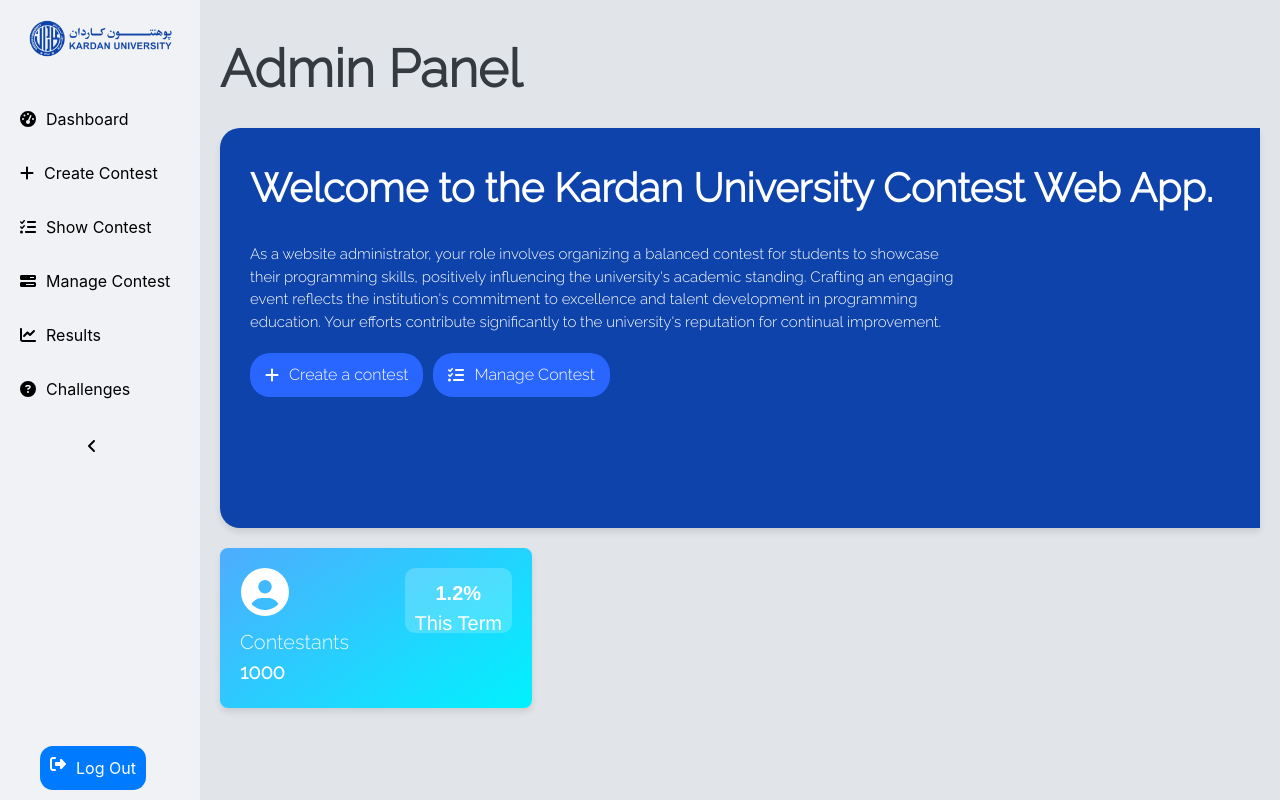
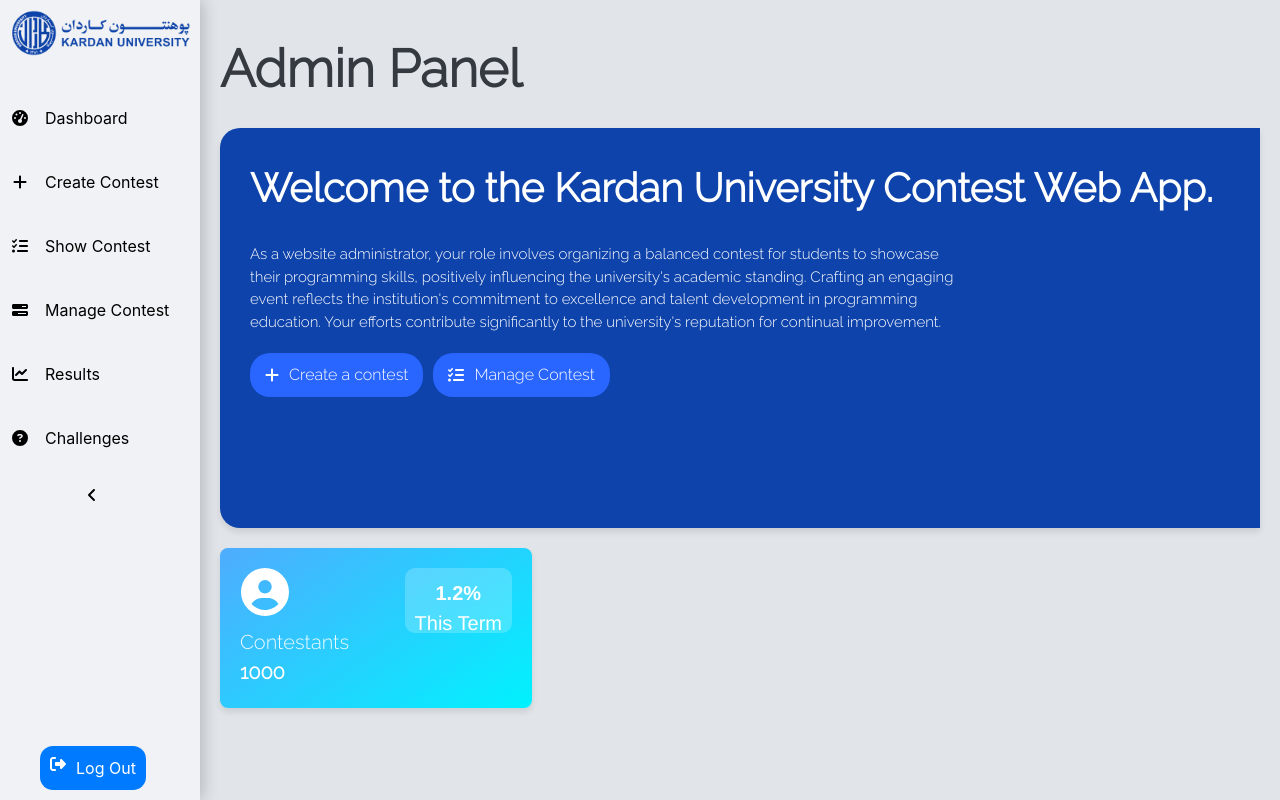
Before and after one commit to Masoom-Wahid/KardanLeetCode, a React (Create React App) app: page /admin in a window 1280 px wide. Built offline with nearby package versions, Linux system fonts and the light colour scheme; a web font is replaced by a local one.

Commit message:
modified sidebar

```diff
--- a/src/components/ChallengeSolve/Organisms/EditorPage.jsx
+++ b/src/components/ChallengeSolve/Organisms/EditorPage.jsx
@@ -108,21 +108,34 @@
 
 
       // For Manual We Return The data and we dont care about status
-        if(type==="manual"){
-          return{
-           "error":data["detail"]["output"] === undefined ? true : false,
-            "output":data["detail"]["output"] === undefined ? data["detail"]["error"] : data["detail"]["output"]
-        }
-      }
-        else if(response.status === 200){
-            // Else We Create a Model and run The confetti
-            let amount_solved = data["detail"]["amount_solved"] ? data["detail"]["amount_solved"] : total
-            setTestCaseData(createModalTestCaseResult(total,amount_solved,data,type))
-            if(type==="submit"){setRunConfetti(true)}
-          }else if(response.status === 406){
+        if (type === "manual") {
+          return {
+            error: data["detail"]["output"] === undefined ? true : false,
+            output:
+              data["detail"]["output"] === undefined
+                ? data["detail"]["error"]
+                : data["detail"]["output"],
+          };
+        } else if (response.status == 200) {
+          // Else We Create a Model and run The confetti
+          let amount_solved = data["detail"]["amount_solved"]
+            ? data["detail"]["amount_solved"]
+            : total;
+          setTestCaseData(
+            createModalTestCaseResult(total, amount_solved, data, type)
+          );
+          if (type === "submit") {
+            setRunConfetti(true);
+            console.log("clicked on cofetti");
+          }
+        } else if (response.status === 406) {
           // 406 means bad answer and the result of those is handled in createModalTestCaseResult
-          let amount_solved = data["detail"]["amount_solved"] ? data["detail"]["amount_solved"] : 0
-          setTestCaseData(createModalTestCaseResult(total,amount_solved,data,type))
+          let amount_solved = data["detail"]["amount_solved"]
+            ? data["detail"]["amount_solved"]
+            : 0;
+          setTestCaseData(
+            createModalTestCaseResult(total, amount_solved, data, type)
+          );
         }
       }
 
--- a/src/components/ChallengeSolve/Organisms/Header/MainHeader.jsx
+++ b/src/components/ChallengeSolve/Organisms/Header/MainHeader.jsx
@@ -99,22 +99,25 @@
   onSubmit,
 }) => {
   const navigate = useNavigate();
-  const { trigger, SnackBar, ConfettiEffect } = useSnackbarConfetti();
+  const { trigger, SnackBar, ConfettiEffect } = useSnackbarConfetti({
+    backgroundColor: "linear-gradient(45deg, #6a3093, #a044ff)",
+  });
   const [runLoading, setRunLoading] = useState(false);
   const [isModalOpen, setModalOpen] = useState(false);
-  const [localData,setLocalData] = useState()
+  const [localData, setLocalData] = useState();
   const toggleModal = () => {
     setModalOpen(!isModalOpen);
   };
-    useEffect(() => {
-    if(runConfetti){
+  useEffect(() => {
+    if (runConfetti) {
       trigger("Congratulations, You solved the question! 🎉");
+      console.log("clicked on cofetti");
     }
-    if (testCaseData !== undefined){
-      setLocalData(testCaseData)
-      toggleModal()
+    if (testCaseData !== undefined) {
+      setLocalData(testCaseData);
+      toggleModal();
     }
-  },[runConfetti,testCaseData])
+  }, [runConfetti, testCaseData]);
 
 
   const handleProblemList = () => {
--- a/src/components/Dashboard/Layout/Layout.css
+++ b/src/components/Dashboard/Layout/Layout.css
@@ -3,7 +3,13 @@
 }
 
 .content {
+  transition: margin-left 0.5s ease, width 0.5s ease;
   margin-left: 200px; /* Adjust based on your sidebar width */
   width: calc(100% - 200px); /* Ensure content takes up the remaining width */
   overflow-y: auto; /* Optional, for scrolling content */
 }
+
+.content.collapsed {
+  margin-left: 80px; /* Adjust based on your collapsed sidebar width */
+  width: calc(100% - 80px); /* Adjust width accordingly */
+}
--- a/src/components/Dashboard/Layout/Layout.jsx
+++ b/src/components/Dashboard/Layout/Layout.jsx
@@ -6,9 +6,7 @@
   return (
     <div className="layout">
       <Sidebar />
-      <div className="content">
-        {children} {/* This is where your main content will be rendered */}
-      </div>
+      <div className="content">{children}</div>
     </div>
   );
 };
--- a/src/components/Dashboard/ManageContests/AdvanceSetting/AdvanceSetting.jsx
+++ b/src/components/Dashboard/ManageContests/AdvanceSetting/AdvanceSetting.jsx
@@ -7,7 +7,7 @@
   faStar,
   faStarHalfAlt,
 } from "@fortawesome/free-solid-svg-icons";
-import styles from "./AdvanceSetting.module.css"; // The path to your module CSS file
+import styles from "./AdvanceSetting.module.css";
 import PurgeModal from "./PurgeModal";
 import { useSnackbarConfetti } from "../../../Helpers/useSnackbarConfetti";
 
--- a/src/components/Dashboard/Sidebar/Sidebar.module.css
+++ b/src/components/Dashboard/Sidebar/Sidebar.module.css
@@ -5,9 +5,11 @@
   width: 200px; /* Your sidebar width */
   height: 100vh; /* Full viewport height */
   background-color: #f0f2f5; /* Example background color */
-  padding: 20px;
+  padding: 20 15px ;
   z-index: 1000; /* Ensure it's above other content */
-  overflow-y:hidden; /* Handle vertical scrolling */
+  box-shadow: 3px 0 15px rgba(0,0,0,0.2); /* Soft shadow for depth */
+  transition: width 0.5s ease, background-color 0.25s ease; /* Smooth transitions for responsive behavior */
+  overflow-y: auto; /* Improved scrolling */
   overflow-x: hidden;
 }
 
@@ -25,7 +27,8 @@
 
 .logoDashboard {
   width: 200px; /* Adjust as necessary */
-  margin-bottom: 50px;
+  margin-bottom: 40px;
+  margin-top: 10px;
 }
 
 @keyframes breathing {
@@ -44,18 +47,27 @@
 .navItem {
   display: flex;
   align-items: center;
-  margin-bottom: 30px;
-  cursor: pointer;
-  animation: fadeIn 0.3s ease-in-out;
+  margin-bottom: 20px; /* Reduced margin for compact appearance */
+  padding: 10px; /* Padding for better touch target */
+  padding-right: 5px;
+  border-radius: 8px; /* Rounded corners for modern look */
+  transition: background-color 0.3s ease, transform 0.3s ease; /* Smooth transitions for interactions */
+}
+
+.navitem.collapsed {
+  justify-self: center;
 }
 
 .navItem:hover {
-  background-color: #eef4f7; /* Light background on hover */
+  background-color: var(--sidebar-hover-bg-color, #7c7c7c); /* Customizable hover background */
+  cursor: pointer;
+  transform: translateX(5px);
+  color: #fff;
 }
 
-
 .navItem svg {
-  margin-right: 10px;
+  margin-right: 15px; /* Adjusted spacing for icon and text */
+  min-width: 20px; /* Ensure uniform icon width */
 }
 
 
```
